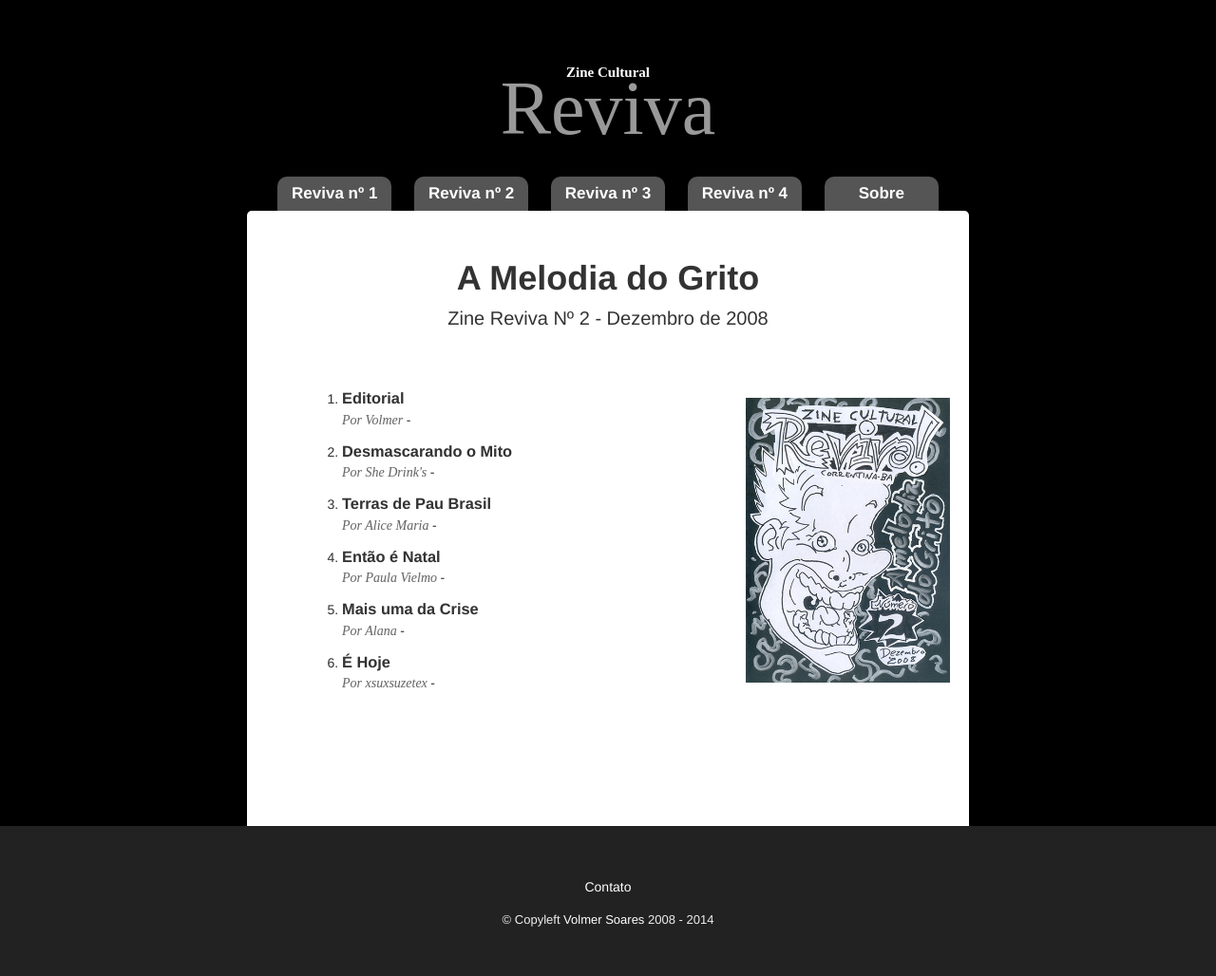
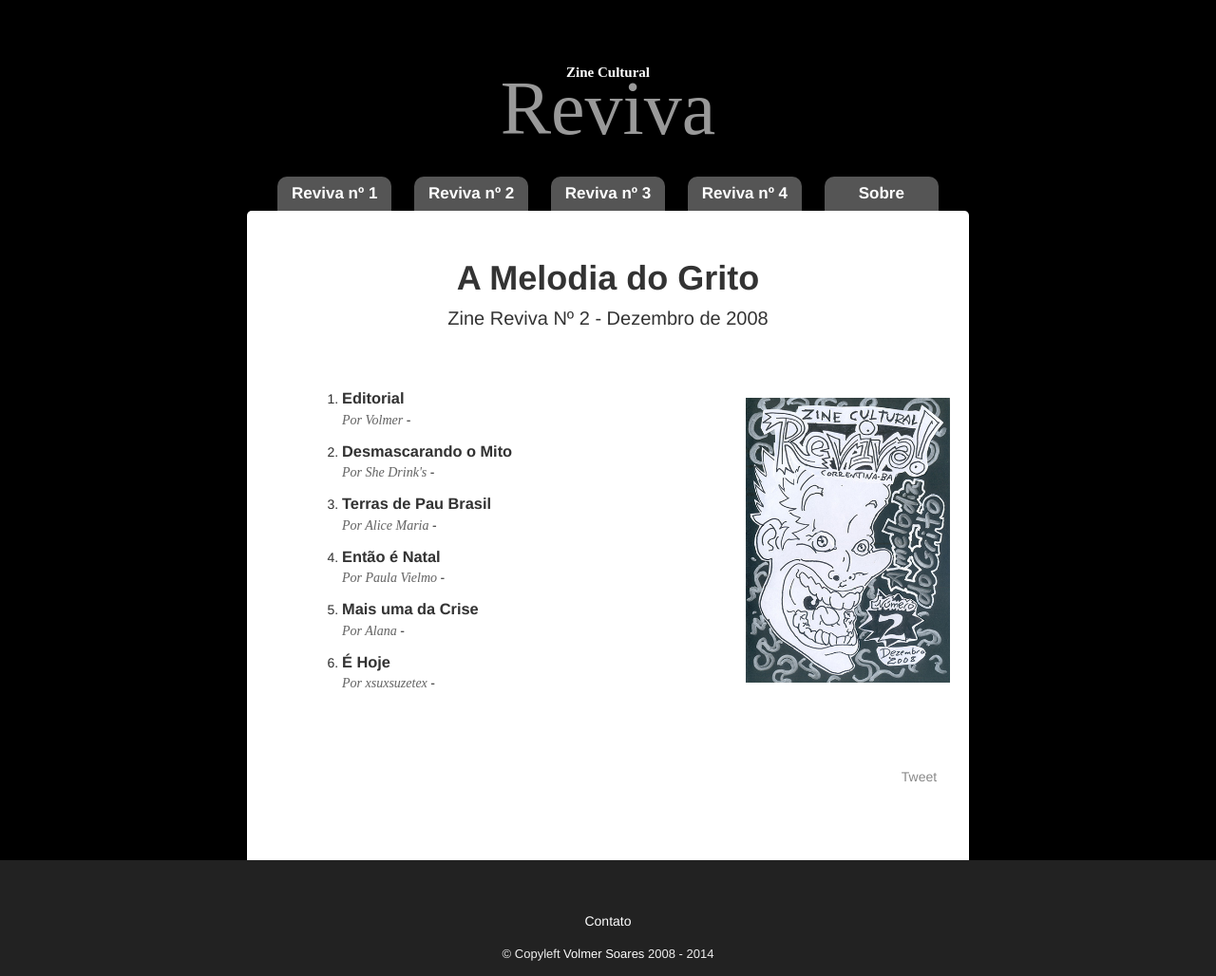
Before and after one commit to volmer/reviva, a Jekyll site: the page built from 2/index.html, in a window 1280 px wide. Shown: the whole page at 95% size. Built offline with Jekyll 4.4.1, drawn with Linux system fonts in a browser that asks for light colours; some web fonts are replaced; Markdown is read by kramdown in place of the engine named in the settings; comment, search, counter and statistics services are not loaded; before the commit the page ends 992 px from its top, so only the background shows below that.

Commit message:
Share buttons.

```diff
--- /dev/null
+++ b/_includes/share.html
@@ -0,0 +1,18 @@
+<div class="share">
+  <div class="share-button">
+    <a href="https://twitter.com/share" class="twitter-share-button" data-lang="pt-BR" data-count="none">Tweet</a>
+    <script>!function(d,s,id){var js,fjs=d.getElementsByTagName(s)[0];if(!d.getElementById(id)){js=d.createElement(s);js.id=id;js.src="https://platform.twitter.com/widgets.js";fjs.parentNode.insertBefore(js,fjs);}}(document,"script","twitter-wjs");</script>
+  </div>
+
+  <div class="share-button facebook">
+    <div id="fb-root"></div>
+    <script>(function(d, s, id) {
+      var js, fjs = d.getElementsByTagName(s)[0];
+      if (d.getElementById(id)) return;
+      js = d.createElement(s); js.id = id;
+      js.src = "//connect.facebook.net/pt_BR/all.js#xfbml=1&appId=457219220980678";
+      fjs.parentNode.insertBefore(js, fjs);
+    }(document, 'script', 'facebook-jssdk'));</script>
+    <div class="fb-share-button" data-type="button"></div>
+  </div>
+</div>
--- a/_layouts/issue.html
+++ b/_layouts/issue.html
@@ -4,4 +4,6 @@
 
 {% include issue.html number=page.number %}
 
+{% include share.html %}
+
 {% include disqus_count.html %}
--- a/_layouts/post.html
+++ b/_layouts/post.html
@@ -18,6 +18,8 @@
     {{ content }}
   </div>
 
+  {% include share.html %}
+
   <div class="disqus">
     <div id="disqus_thread"></div>
     <script type="text/javascript">
--- a/css/main.css
+++ b/css/main.css
@@ -229,6 +229,22 @@
   text-decoration: underline;
 }
 
+/* SHARE */
+
+.share {
+  margin: 20px 0;
+  text-align: right;
+}
+
+.share .share-button {
+  display: inline-block;
+  margin-left: 10px;
+}
+
+.share-button.facebook {
+  vertical-align: top;
+}
+
 /* ISSUE */
 
 .issue h1, .issue h2 {
```
